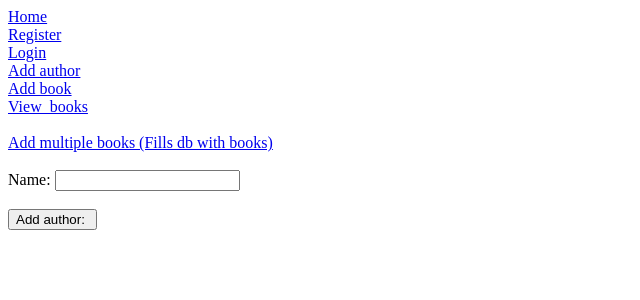
After one commit to MariusMphy/book_system, a Flask app: page /add_author in a window 1280 px wide. The commit adds this page. Shown: the top 300 px of the page, without its empty margins (0-640 px from the left). Run offline with Flask 3, Linux system fonts and the light colour scheme.

Commit message:
added add_author, implemented many-to-many for genres

```diff
--- a/book_system_project/forms.py
+++ b/book_system_project/forms.py
@@ -1,6 +1,6 @@
 from flask_wtf import FlaskForm
 from wtforms.validators import DataRequired, Length, Email, EqualTo
-from wtforms import IntegerField, StringField, EmailField, PasswordField, SelectField, FloatField, TextAreaField, SubmitField
+from wtforms import IntegerField, StringField, EmailField, PasswordField, SelectField, SelectMultipleField, FloatField, TextAreaField, SubmitField
 
 
 class RegisterForm(FlaskForm):
@@ -17,8 +17,14 @@
 class BookForm(FlaskForm):
     title = StringField("Name: ", validators=[DataRequired(), Length(min=1, max=256)])
     author = SelectField("Author: ")
-    genre = SelectField("Genre: ")
+    genre = SelectMultipleField("Genre: ")
     submit = SubmitField("Add book: ")
+
+
+class AuthorForm(FlaskForm):
+    name = StringField("Name: ", validators=[DataRequired(), Length(min=1, max=256)])
+    submit = SubmitField("Add author: ")
+
 
 class AddRating(FlaskForm):
     rating = SelectField("Rating: ", choices=[(1, '1'), (2, '2'), (3, '3'), (4, '4'), (5, '5')], coerce=int, validators=[DataRequired()])
--- a/book_system_project/routes.py
+++ b/book_system_project/routes.py
@@ -1,7 +1,7 @@
 from flask import Flask, render_template, redirect, request, url_for, flash, session
 from book_system_project import db, app, login_manager
 from book_system_project.models import Book, User, Rating, Author, Genre
-from book_system_project.forms import RegisterForm, LoginForm, BookForm
+from book_system_project.forms import RegisterForm, LoginForm, BookForm, AuthorForm
 from flask_login import login_user, login_required, logout_user, current_user
 import csv
 from sqlalchemy.exc import IntegrityError
@@ -32,20 +32,23 @@
                 db.session.add(author)
                 db.session.commit()
 
-            genre_ids = []
+            genres = []
             for genre_name in genre_names:
                 genre = Genre.query.filter_by(name=genre_name).first()
                 if not genre:
                     genre = Genre(name=genre_name)
                     db.session.add(genre)
                     db.session.commit()
-                genre_ids.append(genre.id)
+                genres.append(genre)
 
             existing_book = Book.query.filter_by(title=book_title, author_id=author.id).first()
             if existing_book:
                 continue
 
-            book = Book(title=book_title, author_id=author.id, genre_id=genre_ids[0])
+            book = Book(title=book_title, author_id=author.id)
+            for genre in genres:
+                book.genres.append(genre)
+
             db.session.add(book)
 
             try:
@@ -80,6 +83,18 @@
     return render_template("login.html", form=form, user=current_user)
 
 
+@app.route("/add_author", methods=["GET", "POST"])
+def add_author():
+    form = AuthorForm()
+    if form.validate_on_submit():
+        author = form.name.data
+        new_author = Author(name=author)
+        db.session.add(new_author)
+        db.session.commit()
+        return render_template('add_author.html', form=form)
+    return render_template('add_author.html', form=form)
+
+
 @app.route("/add_book", methods=["GET", "POST"])
 def add_book():
     form = BookForm()
@@ -89,12 +104,21 @@
     if form.validate_on_submit():
         title = form.title.data
         author_id = form.author.data
-        genre_id = form.genre.data
+        all_genres = request.form.getlist('genre')
 
-        new_book = Book(title=title, author_id=author_id, genre_id=genre_id)
+        if not all_genres:
+            return render_template('add_book.html', form=form, error='Please select at least one genre.')
+
+        new_book = Book(title=title, author_id=author_id)
+        for genre_id in all_genres:
+            genre = Genre.query.get(int(genre_id))
+            if genre:
+                new_book.genres.append(genre)
+
         db.session.add(new_book)
         db.session.commit()
         return redirect(url_for('home'))
+
     return render_template('add_book.html', form=form)
 
 
@@ -108,5 +132,5 @@
 def book_details(book_id):
     book = Book.query.get_or_404(book_id)
     author = book.author
-    genre = book.genre
-    return render_template('book.html', book=book, author=author, genre=genre)
+    genres = book.genres
+    return render_template('book.html', book=book, author=author, genres=genres)
--- /dev/null
+++ b/book_system_project/templates/add_author.html
@@ -0,0 +1,12 @@
+{% extends "base.html" %}
+    {% block title %}Add author{% endblock %}
+
+    {% block content %}
+
+    <form method="POST">
+        {{ form.csrf_token }}
+        {{ form.name.label }} {{ form.name }}<br><br>
+        {{ form.submit }}
+    </form>
+
+    {% endblock %}
--- a/book_system_project/templates/base.html
+++ b/book_system_project/templates/base.html
@@ -17,6 +17,9 @@
 <a  href="{{ url_for('login')}}">Login</a>
 </div>
 <div>
+<a  href="{{ url_for('add_author')}}">Add author</a>
+</div>
+<div>
 <a  href="{{ url_for('add_book')}}">Add book</a>
 </div>
 <div>
```
Also changed, not shown: book_system_project/models.py (+6 -3 lines), book_system_project/templates/add_book.html (+6 -1 lines), book_system_project/templates/book.html (+6 -1 lines).
